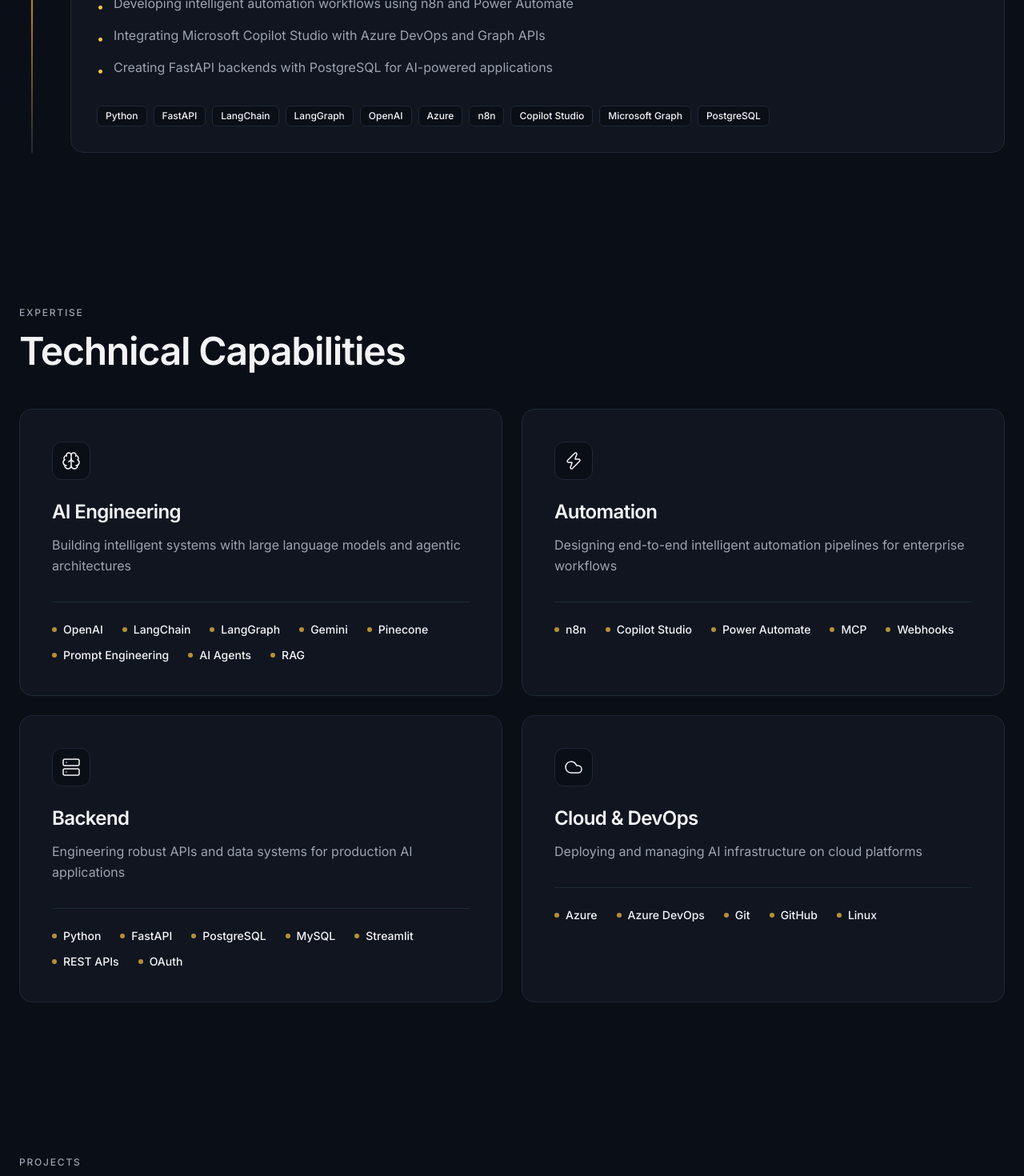
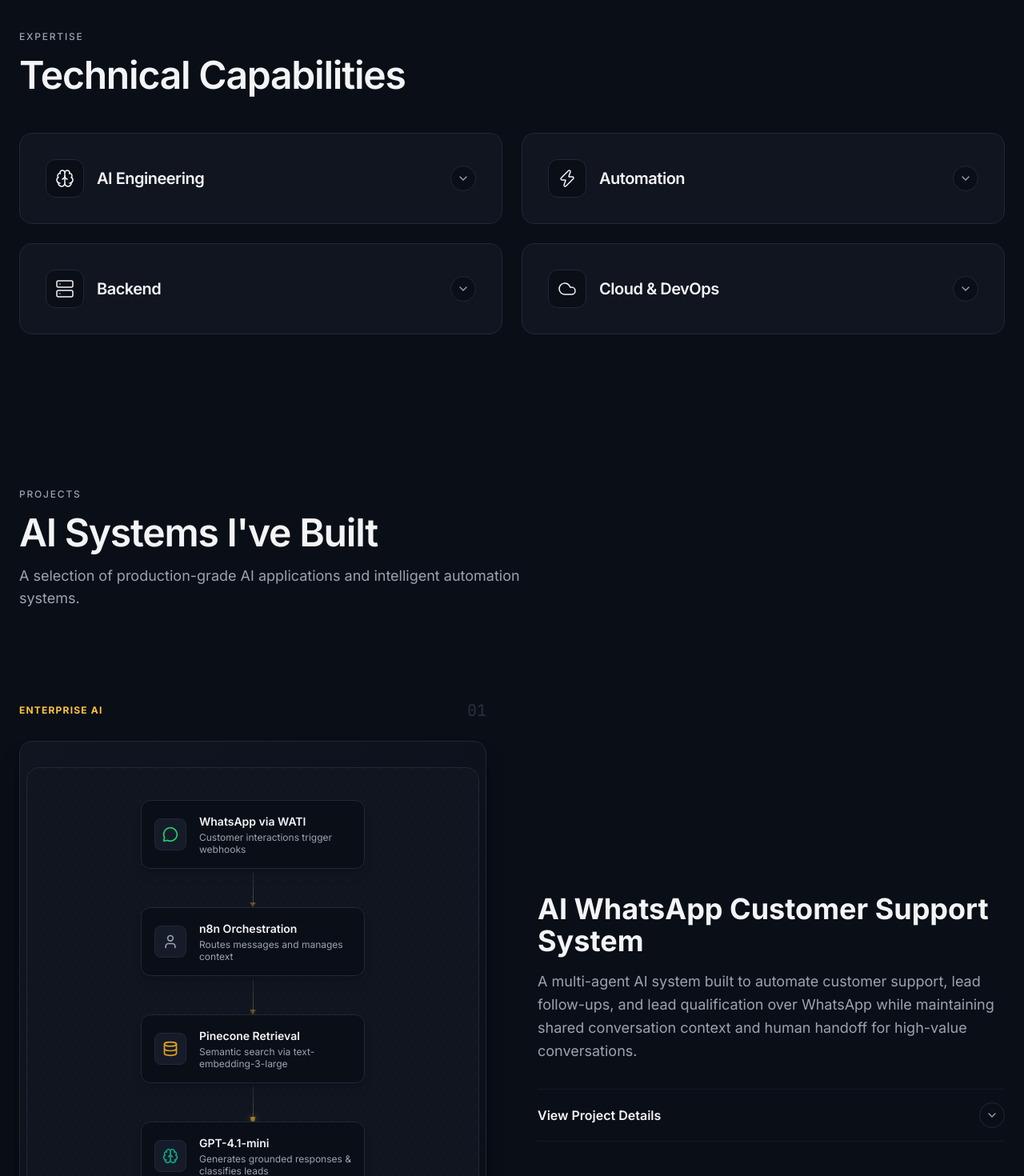
Before and after one commit to mohitsinghal1206/Mohit-Singhal-Portfolio, a Next.js app: page / in a window 1280 px wide. Shown: the part 1320-2790 px from the top of the page at 80% size. Built offline with nearby package versions, Linux system fonts and the light colour scheme.

Commit message:
feat: Implement accordion dropdowns across Experience, Expertise, Projects, and Automation sections

```diff
--- a/src/components/sections/automation.tsx
+++ b/src/components/sections/automation.tsx
@@ -1,11 +1,13 @@
 "use client";
 
+import { useState } from "react";
 import { automationProjects } from "@/data/automation";
 import { SectionHeader } from "../shared/section-header";
 import { ScrollReveal } from "../shared/scroll-reveal";
 import { GlowCard } from "../shared/glow-card";
 import { WorkflowVisualization } from "../animations/workflow-visualization";
-import { MessageCircle, Mail, Building, Plug, Users, Network, Activity, Globe, Video, Briefcase, RefreshCw } from "lucide-react";
+import { MessageCircle, Mail, Building, Plug, Users, Network, Activity, Globe, Video, Briefcase, RefreshCw, ChevronDown } from "lucide-react";
+import { motion, AnimatePresence } from "framer-motion";
 
 const iconMap: Record<string, React.ElementType> = {
   "message-circle": MessageCircle,
@@ -22,6 +24,8 @@
 };
 
 export function Automation() {
+  const [expandedId, setExpandedId] = useState<string | null>(null);
+
   return (
     <section id="automation" className="py-24 relative z-10">
       <div className="container mx-auto px-6 max-w-7xl">
@@ -46,6 +50,7 @@
           <div className="lg:col-span-7 grid grid-cols-1 sm:grid-cols-2 gap-6">
             {automationProjects.map((project, index) => {
               const Icon = iconMap[project.icon] || Plug;
+              const isExpanded = expandedId === project.id;
 
               return (
                 <ScrollReveal
@@ -54,26 +59,54 @@
                   direction="up"
                   className="h-full"
                 >
-                  <GlowCard color="purple" className="h-full p-8 flex flex-col group">
-                    <div className="mb-6 inline-flex items-center justify-center w-12 h-12 rounded-xl bg-background border border-border text-secondary group-hover:bg-secondary group-hover:text-white transition-all duration-300">
+                  <GlowCard color="purple" className="h-full p-6 flex flex-col group">
+                    <div
+                      className="cursor-pointer flex items-center justify-between"
+                      onClick={() => setExpandedId(isExpanded ? null : project.id)}
+                    >
+                      <div className="flex items-center gap-4">
+                        <div className="inline-flex items-center justify-center w-12 h-12 rounded-xl bg-background border border-border text-secondary group-hover:bg-secondary group-hover:text-white transition-all duration-300 shrink-0">
                           <Icon size={24} strokeWidth={1.5} />
                         </div>
-
-                    <h3 className="text-xl font-bold text-text mb-3">
+                        <h3 className="text-xl font-bold text-text">
                           {project.title}
                         </h3>
+                      </div>
 
-                    <p className="text-muted mb-6 text-sm leading-relaxed flex-grow">
+                      <motion.div
+                        animate={{ rotate: isExpanded ? 180 : 0 }}
+                        transition={{ duration: 0.3 }}
+                        className="w-8 h-8 shrink-0 rounded-full bg-background border border-border flex items-center justify-center text-muted group-hover:text-white transition-colors"
+                      >
+                        <ChevronDown size={16} />
+                      </motion.div>
+                    </div>
+
+                    <AnimatePresence>
+                      {isExpanded && (
+                        <motion.div
+                          initial={{ height: 0, opacity: 0 }}
+                          animate={{ height: "auto", opacity: 1 }}
+                          exit={{ height: 0, opacity: 0 }}
+                          transition={{ duration: 0.3, ease: "easeInOut" }}
+                          className="overflow-hidden"
+                        >
+                          <div className="pt-6 mt-6 border-t border-border/50">
+                            <p className="text-muted mb-6 text-sm leading-relaxed">
                               {project.description}
                             </p>
 
-                    <div className="flex flex-wrap gap-2 mt-auto">
+                            <div className="flex flex-wrap gap-2">
                               {project.capabilities.map(cap => (
                                 <span key={cap} className="text-xs font-medium px-2 py-1 rounded bg-background border border-border text-muted-dark group-hover:border-secondary/30 group-hover:text-secondary transition-colors">
                                   {cap}
                                 </span>
                               ))}
                             </div>
+                          </div>
+                        </motion.div>
+                      )}
+                    </AnimatePresence>
                   </GlowCard>
                 </ScrollReveal>
               );
--- a/src/components/sections/experience.tsx
+++ b/src/components/sections/experience.tsx
@@ -11,7 +11,7 @@
 import { cn } from "@/lib/utils";
 
 export function Experience() {
-  const [expandedId, setExpandedId] = useState<string | null>(experiences[0].id);
+  const [expandedId, setExpandedId] = useState<string | null>(null);
 
   return (
     <section id="experience" className="py-24 relative z-10">
--- a/src/components/sections/expertise.tsx
+++ b/src/components/sections/expertise.tsx
@@ -1,10 +1,12 @@
 "use client";
 
+import { useState } from "react";
+import { motion, AnimatePresence } from "framer-motion";
 import { expertise } from "@/data/expertise";
 import { SectionHeader } from "../shared/section-header";
 import { ScrollReveal } from "../shared/scroll-reveal";
 import { GlowCard } from "../shared/glow-card";
-import { Brain, Zap, Server, Cloud } from "lucide-react";
+import { Brain, Zap, Server, Cloud, ChevronDown } from "lucide-react";
 
 // Map string icon names to Lucide components
 const iconMap: Record<string, React.ElementType> = {
@@ -15,6 +17,8 @@
 };
 
 export function Expertise() {
+  const [expandedId, setExpandedId] = useState<string | null>(null);
+
   return (
     <section id="expertise" className="py-24 relative z-10">
       <div className="container mx-auto px-6 max-w-6xl">
@@ -28,6 +32,7 @@
         <div className="grid grid-cols-1 md:grid-cols-2 gap-6 mt-12">
           {expertise.map((category, index) => {
             const Icon = iconMap[category.icon] || Brain;
+            const isExpanded = expandedId === category.id;
 
             return (
               <ScrollReveal
@@ -35,20 +40,43 @@
                 delay={index * 0.1}
                 direction="up"
               >
-                <GlowCard className="h-full p-8 md:p-10 flex flex-col group">
-                  <div className="mb-6 inline-flex items-center justify-center w-12 h-12 rounded-xl bg-background border border-border text-text group-hover:text-primary group-hover:border-primary transition-all duration-300 group-hover:shadow-[0_0_15px_rgba(59,130,246,0.3)]">
+                <GlowCard className="h-full p-6 md:p-8 flex flex-col group">
+                  <div
+                    className="cursor-pointer flex items-center justify-between"
+                    onClick={() => setExpandedId(isExpanded ? null : category.id)}
+                  >
+                    <div className="flex items-center gap-4">
+                      <div className="inline-flex items-center justify-center w-12 h-12 rounded-xl bg-background border border-border text-text group-hover:text-primary group-hover:border-primary transition-all duration-300 group-hover:shadow-[0_0_15px_rgba(59,130,246,0.3)] shrink-0">
                         <Icon size={24} strokeWidth={1.5} />
                       </div>
-
-                  <h3 className="text-2xl font-semibold tracking-tight text-text mb-3">
+                      <h3 className="text-xl font-semibold tracking-tight text-text">
                         {category.title}
                       </h3>
+                    </div>
 
-                  <p className="text-muted mb-8 leading-relaxed flex-grow">
+                    <motion.div
+                      animate={{ rotate: isExpanded ? 180 : 0 }}
+                      transition={{ duration: 0.3 }}
+                      className="w-8 h-8 shrink-0 rounded-full bg-background border border-border flex items-center justify-center text-muted group-hover:text-white transition-colors"
+                    >
+                      <ChevronDown size={16} />
+                    </motion.div>
+                  </div>
+
+                  <AnimatePresence>
+                    {isExpanded && (
+                      <motion.div
+                        initial={{ height: 0, opacity: 0 }}
+                        animate={{ height: "auto", opacity: 1 }}
+                        exit={{ height: 0, opacity: 0 }}
+                        transition={{ duration: 0.3, ease: "easeInOut" }}
+                        className="overflow-hidden"
+                      >
+                        <div className="pt-6 mt-6 border-t border-border">
+                          <p className="text-muted mb-6 leading-relaxed">
                             {category.description}
                           </p>
 
-                  <div className="pt-6 border-t border-border">
                           <ul className="flex flex-wrap gap-x-6 gap-y-3">
                             {category.technologies.map((tech) => (
                               <li key={tech} className="flex items-center text-sm font-medium text-text">
@@ -58,6 +86,9 @@
                             ))}
                           </ul>
                         </div>
+                      </motion.div>
+                    )}
+                  </AnimatePresence>
                 </GlowCard>
               </ScrollReveal>
             );
--- a/src/components/sections/projects.tsx
+++ b/src/components/sections/projects.tsx
@@ -1,12 +1,13 @@
 "use client";
 
+import { useState } from "react";
 import { projects } from "@/data/projects";
 import { SectionHeader } from "../shared/section-header";
 import { TechTag } from "../shared/tech-tag";
 import { ArchitectureDiagram } from "../animations/architecture-diagram";
-import { ExternalLink, FileText, CheckCircle2 } from "lucide-react";
+import { ExternalLink, FileText, CheckCircle2, ChevronDown } from "lucide-react";
 import { GithubIcon } from "../shared/brand-icons";
-import { motion, useInView } from "framer-motion";
+import { motion, useInView, AnimatePresence } from "framer-motion";
 import { useRef } from "react";
 import { cn } from "@/lib/utils";
 
@@ -14,6 +15,7 @@
   const ref = useRef(null);
   const isInView = useInView(ref, { once: true, margin: "-20%" });
   const isEven = index % 2 === 0;
+  const [isExpanded, setIsExpanded] = useState(false);
 
   return (
     <div
@@ -60,7 +62,30 @@
           {project.description}
         </p>
 
-        <div className="space-y-6 mb-8">
+        <div
+          className="cursor-pointer group flex items-center justify-between py-4 border-y border-border/50 mb-4"
+          onClick={() => setIsExpanded(!isExpanded)}
+        >
+          <span className="font-semibold text-text group-hover:text-primary transition-colors">View Project Details</span>
+          <motion.div
+            animate={{ rotate: isExpanded ? 180 : 0 }}
+            transition={{ duration: 0.3 }}
+            className="w-8 h-8 rounded-full bg-background border border-border flex items-center justify-center text-muted group-hover:text-white transition-colors"
+          >
+            <ChevronDown size={16} />
+          </motion.div>
+        </div>
+
+        <AnimatePresence>
+          {isExpanded && (
+            <motion.div
+              initial={{ height: 0, opacity: 0 }}
+              animate={{ height: "auto", opacity: 1 }}
+              exit={{ height: 0, opacity: 0 }}
+              transition={{ duration: 0.3, ease: "easeInOut" }}
+              className="overflow-hidden"
+            >
+              <div className="pt-4 space-y-6 mb-8">
                 {project.sections.map((section, idx) => (
                   <div key={idx}>
                     <h4 className="text-sm font-semibold text-text uppercase tracking-wider mb-2 flex items-center gap-2">
@@ -90,7 +115,7 @@
                 ))}
               </div>
 
-        <div className="flex items-center gap-6 mt-auto pt-6 border-t border-border">
+              <div className="flex items-center gap-6 pt-6 border-t border-border">
                 {project.links.demo && (
                   <a href={project.links.demo} target="_blank" rel="noopener noreferrer" className="flex items-center gap-2 text-sm font-medium text-white hover:text-primary transition-colors group">
                     <ExternalLink size={16} className="group-hover:scale-110 transition-transform" />
@@ -110,6 +135,9 @@
                   </a>
                 )}
               </div>
+            </motion.div>
+          )}
+        </AnimatePresence>
       </motion.div>
     </div>
   );
```
Lines whose indentation alone changed are shown as unchanged.
